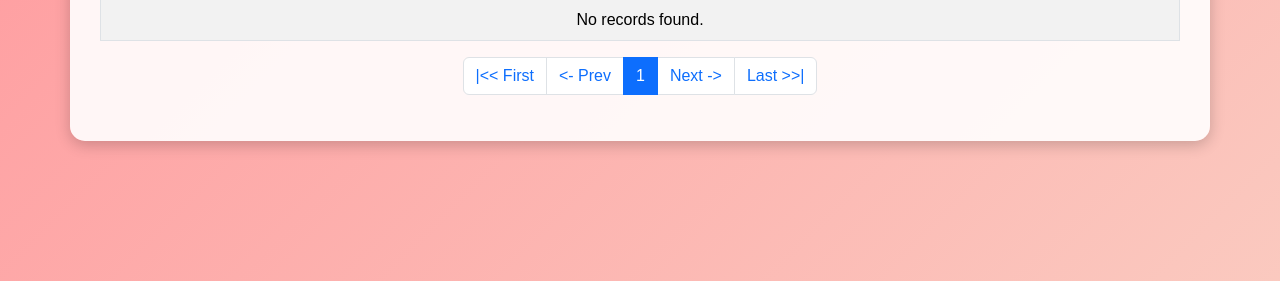
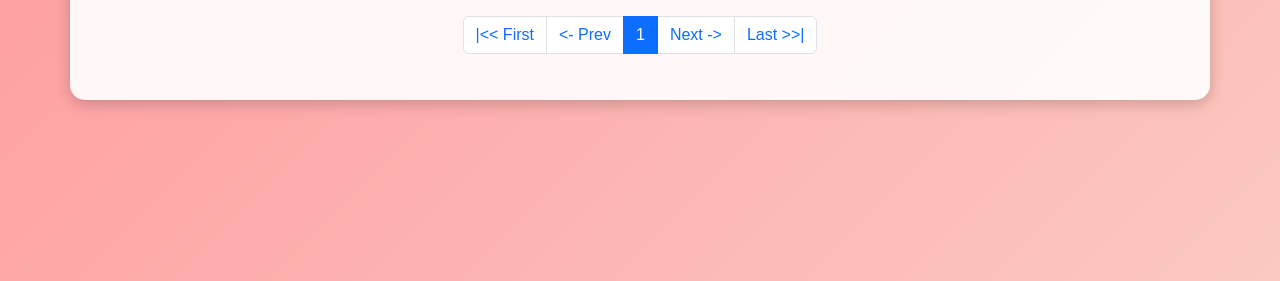
Before and after one commit to marymaeeeeeeq/quinio_marymae, a CodeIgniter app: page / in a window 1280 px wide. Shown: the part 256-537 px from the top of the page. Run offline with CodeIgniter, Linux system fonts and the light colour scheme; data comes from the database, SQL or seed files in the repository; data that the repository does not hold is empty; some libraries are stand-ins or nearby versions.

Commit message:
Update index.php

```diff
--- a/app/views/index.php
+++ b/app/views/index.php
@@ -64,7 +64,6 @@
         </tr>
       </thead>
       <tbody>
-        <?php if(!empty($students)): ?>
       <?php foreach(html_escape($students) as $student): ?>
           <tr>
               <td><?=$student['id'];?></td>
@@ -77,12 +76,8 @@
               </td>
           </tr>
       <?php endforeach; ?>
-        <?php else: ?>
-            <tr><td colspan="5" class="text-center">No records found.</td></tr>
-        <?php endif; ?>
       </tbody>
     </table>
-
     <?php
     echo $page;?>
   </div>
```
Lines whose indentation alone changed are shown as unchanged.
